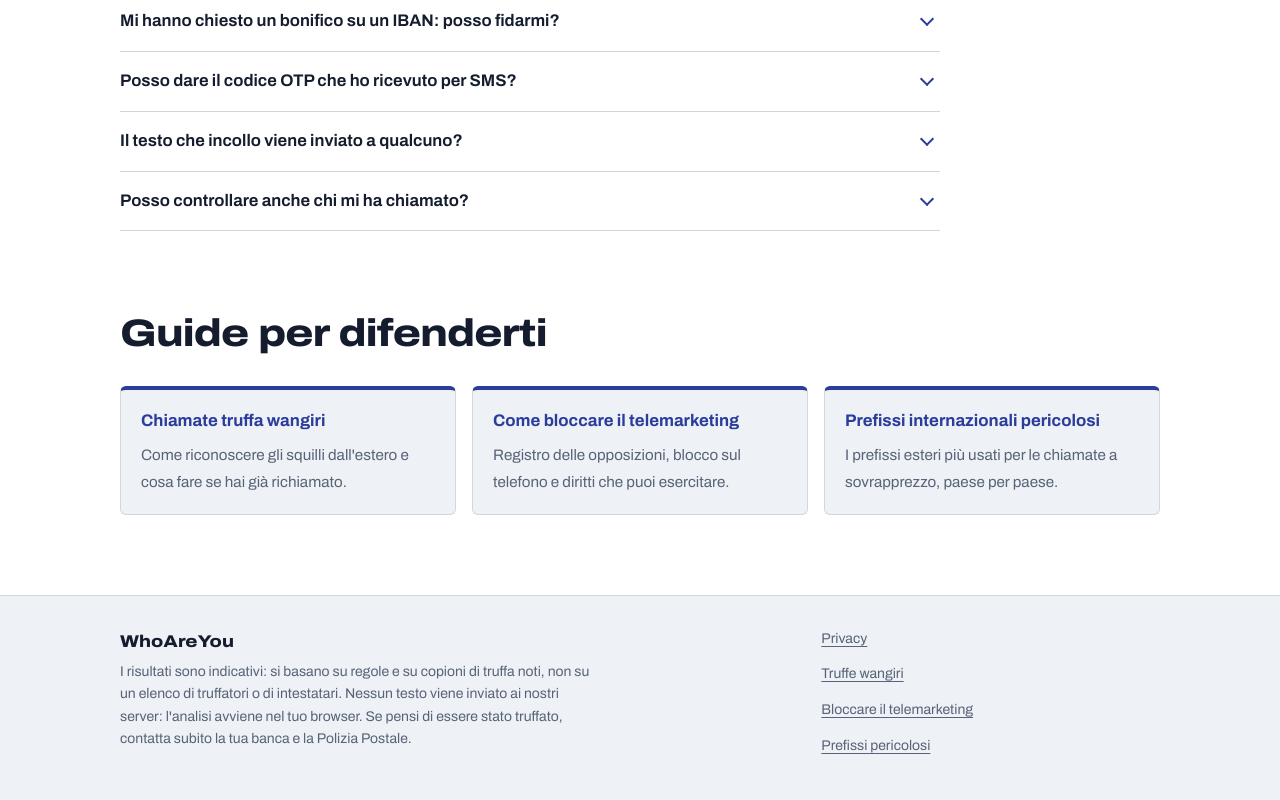
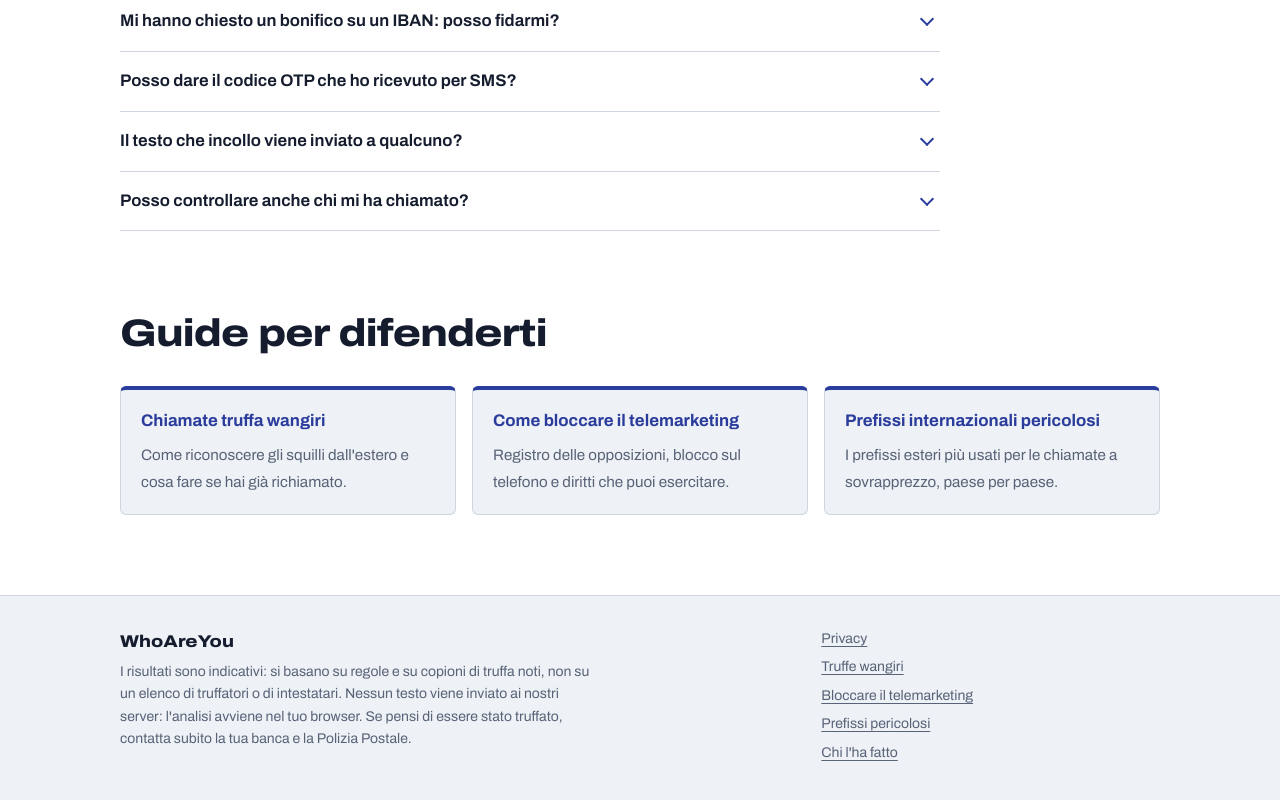
Before and after one commit to lorebiri/whoareyou, a plain HTML site: page index.html in a window 1280 px wide. Shown: the part 3260-4060 px from the top of the page. Drawn offline with Linux system fonts and the light colour scheme.

Commit message:
Piè di pagina: link al sito dell'autore
Co-Authored-By: Claude Opus 5.5 <noreply@anthropic.com>
Claude-Session: https://claude.ai/code/session_01NAXe8HMUG4ftbxcHtpDa9T

```diff
--- a/index.html
+++ b/index.html
@@ -364,6 +364,7 @@
         <li><a href="guide/chiamate-truffa-wangiri.html">Truffe wangiri</a></li>
         <li><a href="guide/come-bloccare-telemarketing.html">Bloccare il telemarketing</a></li>
         <li><a href="guide/prefissi-internazionali-pericolosi.html">Prefissi pericolosi</a></li>
+        <li><a href="https://lorebiri.github.io/">Chi l'ha fatto</a></li>
       </ul>
     </div>
   </footer>
```
